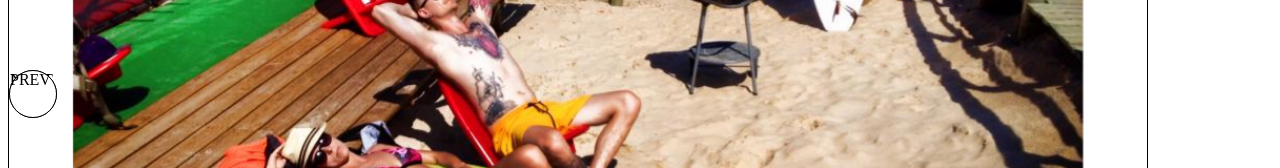
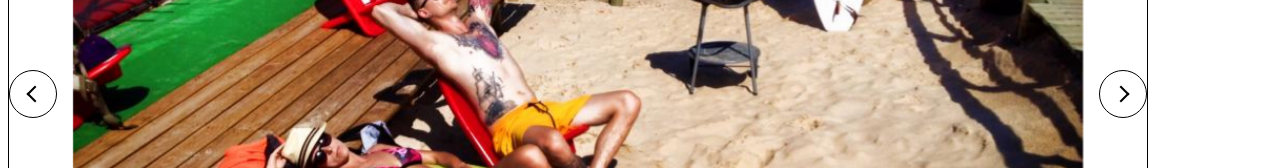
Before and after one commit to truepiotrek/carousel-in-react, a plain HTML site: page index.html in a window 1280 px wide. Shown: the part 310-478 px from the top of the page. Drawn offline with Linux system fonts and the light colour scheme.

Commit message:
finishi styles for nxt/prev buttons in css, add scripts.js to project

```diff
--- a/index.html
+++ b/index.html
@@ -13,8 +13,8 @@
             <img class="carousel-picture" src="pictures/3.jpg">
             <img class="carousel-picture" src="pictures/4.jpg">
 
-            <div class="carousel-button-next">NEXT</div>
-            <div class="carousel-button-prev">PREV</div>
+            <div class="carousel-button-next"></div>
+            <div class="carousel-button-prev"></div>
         </div>
     </div>
 
--- a/stylesheet.css
+++ b/stylesheet.css
@@ -58,3 +58,29 @@
     z-index: 1001; /* Sit on top of everything */
     border: 1px solid black;
 }
+
+.carousel-button-prev {
+    left: 0;
+}
+
+.carousel-button-next {
+    right: 0;
+}
+
+.carousel-button-prev::after,
+.carousel-button-next::after {
+    content: " ";
+    position: absolute;
+    width: 10px;
+    height: 10px;
+    top: 50%;
+    left: 54%;
+    border-right: 2px solid black;
+    border-bottom: 2px solid black;
+    transform: translate(-50%, -50%) rotate(135deg);
+}
+
+.carousel-button-next::after {
+    left: 47%;
+    transform: translate(-50%, -50%) rotate(-45deg);
+}
```
Also changed, not shown: scripts.js (added).
